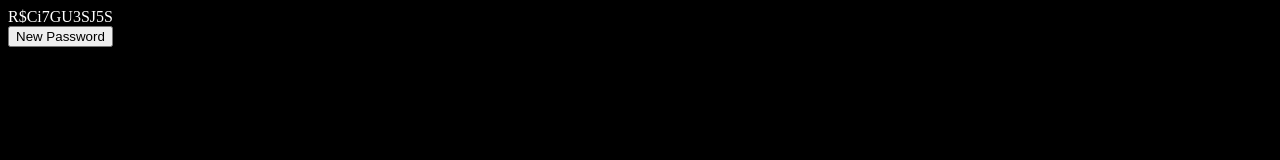
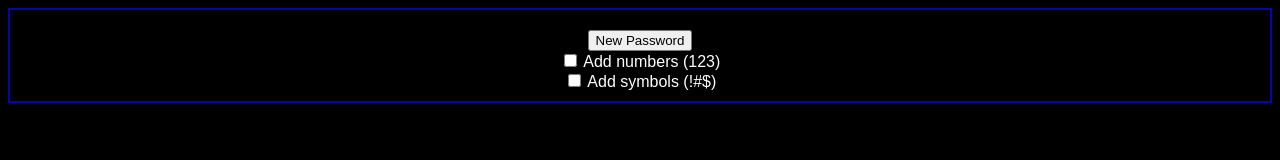
Before and after one commit to kasualkid12/pre-immersive-project, a plain HTML site: page index.html in a window 1280 px wide. Drawn offline with Linux system fonts and the light colour scheme.

Commit message:
Added toggles for numbers and symbols in the password Generator

```diff
--- a/app.js
+++ b/app.js
@@ -44,7 +44,7 @@
             } else if (randomChar === 1) {
                 newPassword += alphaChars.toUpperCase().charAt(randomNum(26));
             } else if (randomChar === 2) {
-                newPassword += symbolChars.charAt(randomNum(10));
+                newPassword += symbolChars.charAt(randomNum(8));
             }
         // if neither "acceptNum" or "acceptSymbol" are true, randomly select a string not including symbols or numbers to randomly take a character from
         } else {
--- a/index.html
+++ b/index.html
@@ -11,9 +11,21 @@
 <body>
     <div class="passGen">
         <div id="passText">
-            <script>passwordGenerator(12, true, true);</script>
+            <script>passwordGenerator(12, document.getElementById('numCheck').checked, document.getElementById('symbolCheck').checked);</script>
         </div>
-        <button type="button" onclick="passwordGenerator(12, true, true);">New Password</button>
+
+        <button type="button" onclick="passwordGenerator(12, document.getElementById('numCheck').checked, document.getElementById('symbolCheck').checked);">New Password</button>
+
+        <div>
+            <input type="checkbox" id="numCheck">
+            <label for="numCheck">Add numbers (123)</label>
+        </div>
+
+        <div>
+            <input type="checkbox" id="symbolCheck">
+            <label for="symbolCheck">Add symbols (!#$)</label>
+        </div>
+
     </div>
 </body>
 </html>
--- a/style.css
+++ b/style.css
@@ -1,4 +1,18 @@
+html {
+    font-family: sans-serif;
+}
+
 body {
     background: black;
     color: white
 }
+
+.passGen {
+    text-align: center;
+    padding: 10px;
+    border: 2px solid rgb(6, 6, 168);
+}
+
+#passText {
+    padding: 5px;
+}
```
